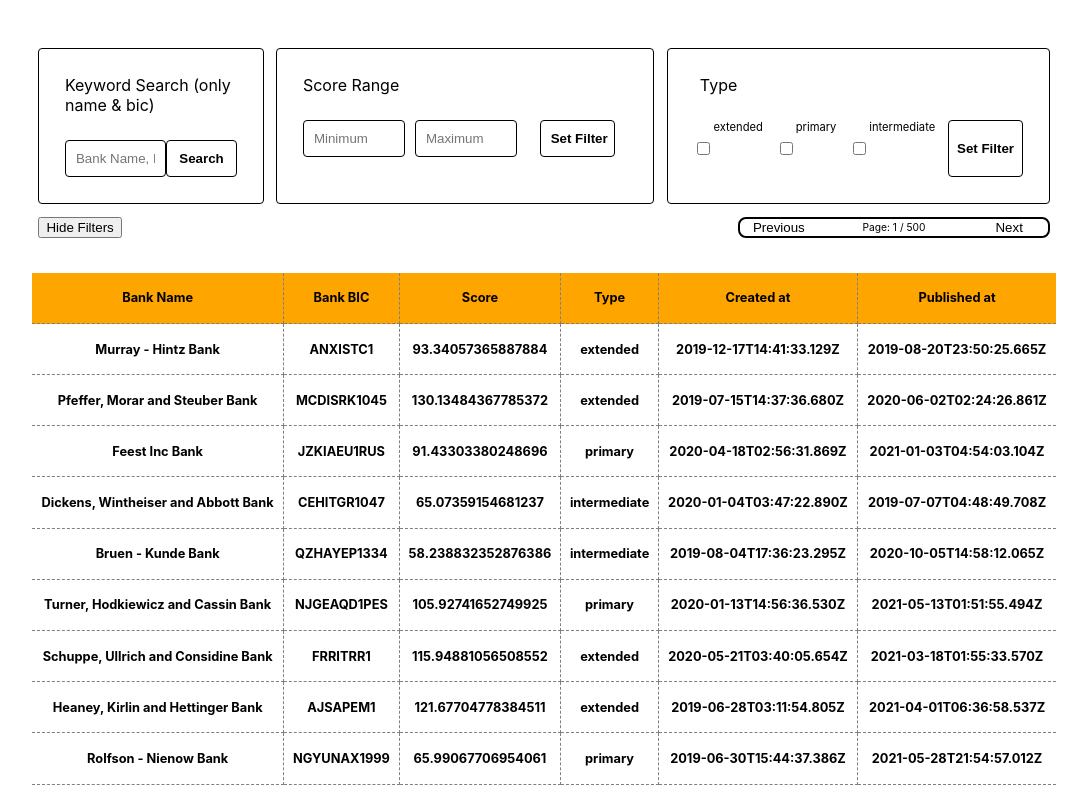
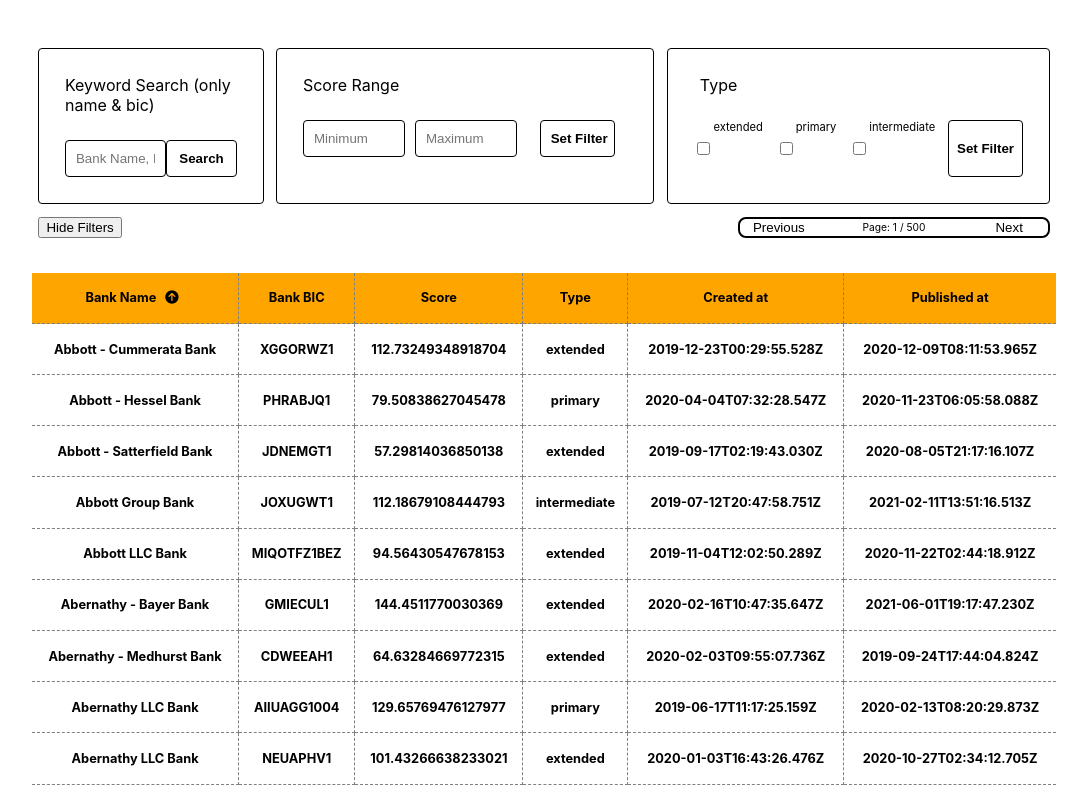
Before and after one commit to Balazs-D/Reports-Page, a React (Create React App) app: page / in a window 1280 px wide. Shown: the whole page, without its empty margins (96-1183 px from the left). Built offline with nearby package versions, Linux system fonts and the light colour scheme.

Commit message:
sort name abc and backwards works

```diff
--- a/public/index.html
+++ b/public/index.html
@@ -24,6 +24,10 @@
       work correctly both with client-side routing and a non-root public URL.
       Learn how to configure a non-root public URL by running `npm run build`.
     -->
+    <script
+      src="https://kit.fontawesome.com/8a50d43d25.js"
+      crossorigin="anonymous"
+    ></script>
     <title>Reports Page</title>
   </head>
   <body>
--- a/src/Components/Control.js
+++ b/src/Components/Control.js
@@ -49,7 +49,8 @@ const Span = styled.span`
 `;
 
 const ControlCont = styled.div`
-    width: 80vw;
+@media (min-width: 0px)
+   { width: 80vw;
     display: flex;
     flex-direction: column;
     padding: 2vh 0;
@@ -59,9 +60,19 @@ const ControlCont = styled.div`
     margin: 2vw 0 0vw 0;
 
     .side {
+      height: 10vw;
       margin: 0.5vw;
+
     }
+}
+@media (min-width: 800px){
+  .side {
 
+      height: auto;
+      display: flex;
+      align-items: space-between;
+    }
+}
 
 
 
--- a/src/Components/Table.js
+++ b/src/Components/Table.js
@@ -15,12 +15,26 @@ const Table = () => {
     fetchFile();
   }, []);
 
+  const sortName = () => {
+    context.setUpwards(!context.upwards);
+  };
+
   return (
     <Styles>
       <table>
         <tbody>
           <tr className="titleRow">
-            <th>Bank Name</th>
+            <th>
+              Bank Name{" "}
+              <button onClick={sortName}>
+                {context.upwards ? (
+                  <i class="fas fa-arrow-circle-up"></i>
+                ) : (
+                  <i class="fas fa-arrow-circle-down"></i>
+                )}
+              </button>
+            </th>
+
             <th>Bank BIC</th>
             <th>Score</th>
             <th>Type</th>
@@ -28,7 +42,13 @@ const Table = () => {
             <th>Published at</th>
           </tr>
           {context.currentData &&
-            context.currentData.map((item, i) => {
+            context.currentData
+              .sort((a, b) =>
+                context.upwards
+                  ? a.body.bankName.localeCompare(b.body.bankName)
+                  : b.body.bankName.localeCompare(a.body.bankName)
+              )
+              .map((item, i) => {
                 if (i > context.pagValue - 10 && i < context.pagValue) {
                   return (
                     <tr key={i}>
@@ -55,6 +75,15 @@ const Styles = styled.div`
     font-size: 3vw;
     width: 100vw;
     overflow: scroll;
+    .sortButton {
+      margin: 0 1vw;
+      position: absolute;
+    }
+    button {
+      background: transparent;
+      border: none;
+      outline: none;
+    }
 
     table {
       border-spacing: 0;
--- a/src/Context/Container.js
+++ b/src/Context/Container.js
@@ -7,6 +7,7 @@ const Container = (props) => {
   const [currentFilterSelection, setCurrentFilterSelection] = useState([]);
   const [currentPublishArray, setCurrentPublishArray] = useState([""]);
   const [pagValue, setPagValue] = useState(10);
+  const [upwards, setUpwards] = useState(true);
   return (
     <Context.Provider
       value={{
@@ -20,6 +21,8 @@ const Container = (props) => {
         setCurrentPublishArray,
         pagValue,
         setPagValue,
+        upwards,
+        setUpwards,
       }}
     >
       <Fragment>{props.children}</Fragment>
```
Lines whose indentation alone changed are shown as unchanged.
